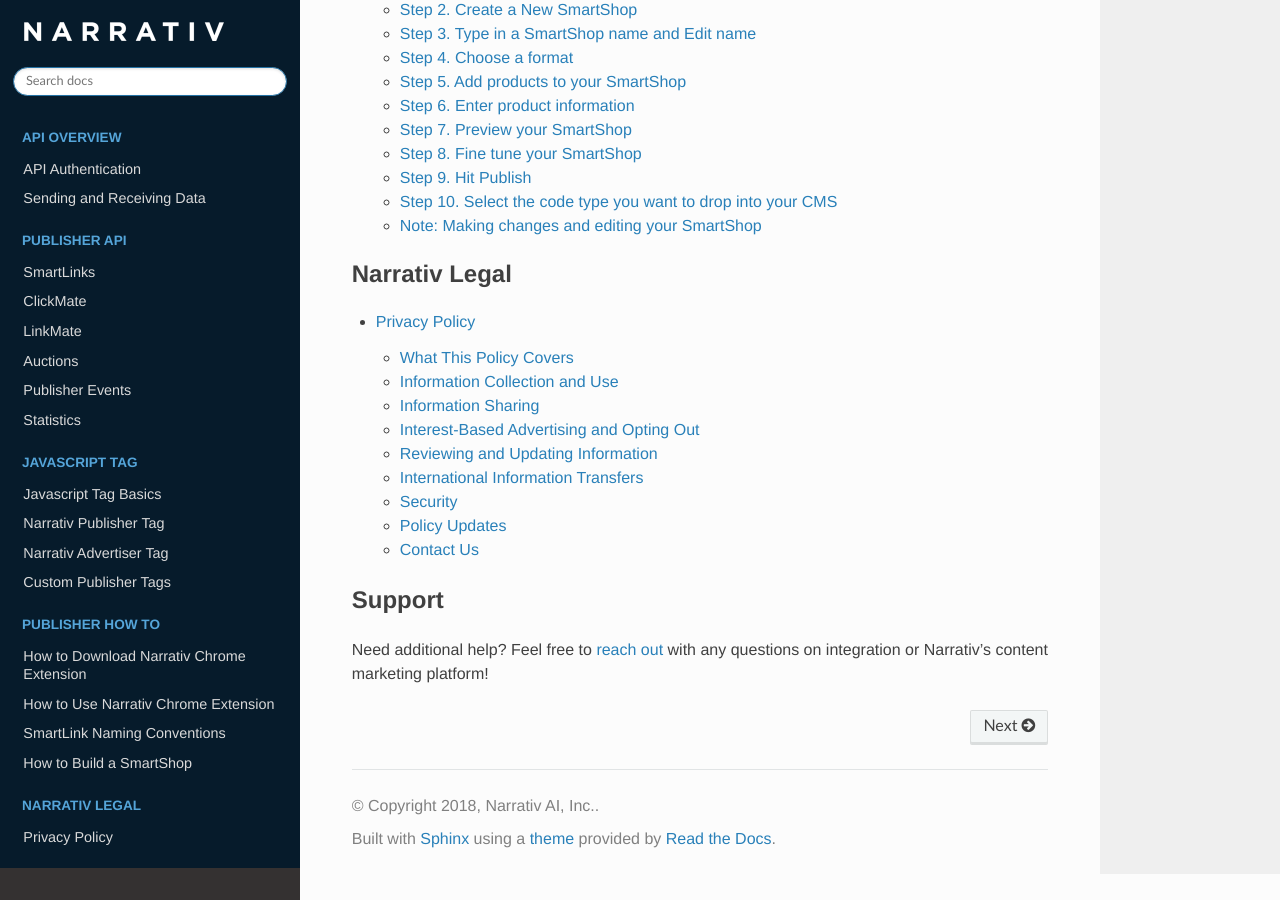
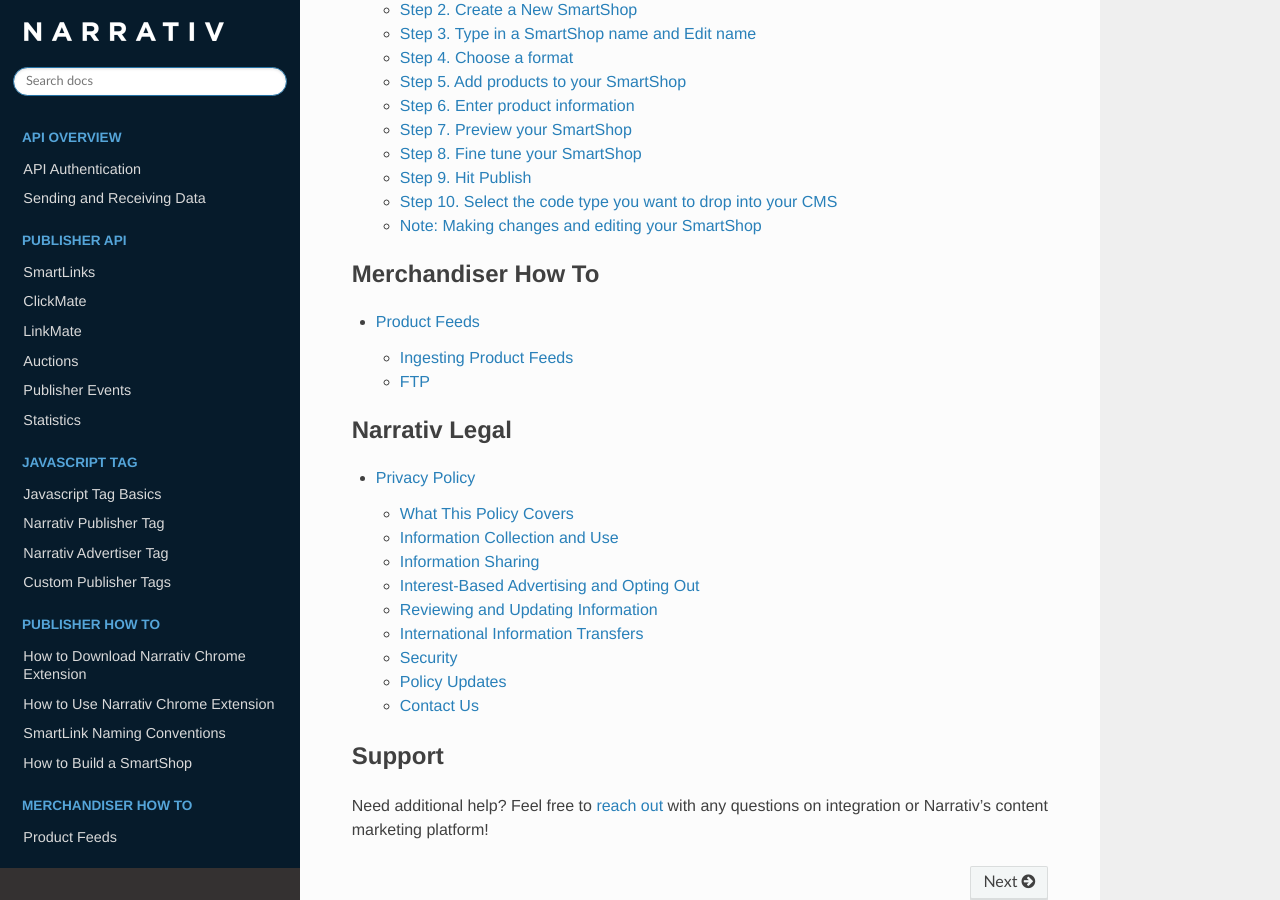
Before and after one commit to robinssq/api-docs, a Sphinx documentation site: the page built from docs/index.rst, in a window 1280 px wide and 900 px high, scrolled down 2220 px. Built offline with Sphinx 7.4.7 and the Read the Docs theme 2.0.0, drawn with Linux system fonts in a browser that asks for light colours.

Commit message:
BAM-2006 create feeds section

```diff
--- a/docs/index.rst
+++ b/docs/index.rst
@@ -50,6 +50,12 @@
 
 .. toctree::
    :maxdepth: 2
+   :caption: Merchandiser How To
+
+   feeds
+
+.. toctree::
+   :maxdepth: 2
    :caption: Narrativ Legal
 
    privacypolicy
```
Also changed, not shown: docs/feeds.rst (added, +16 -0 lines).
